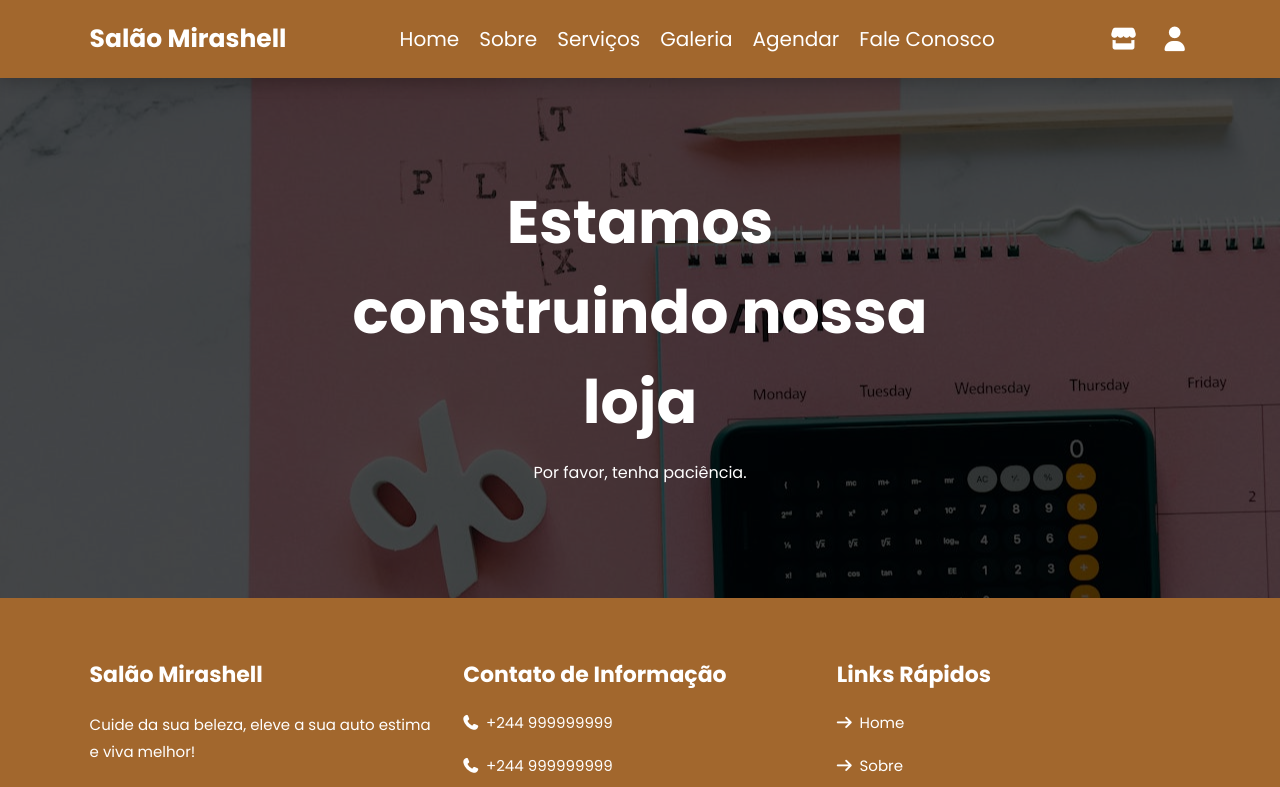
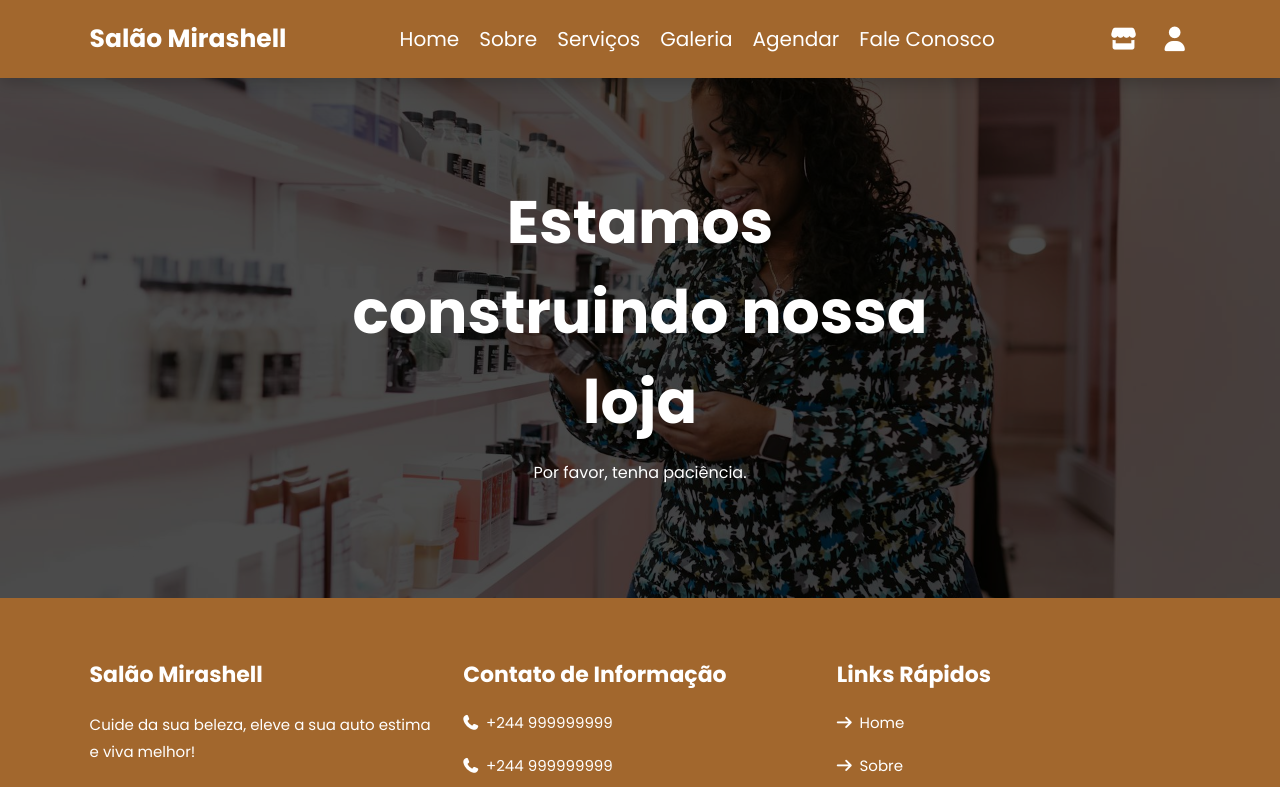
Before and after one commit to DionisioAndre/salao-beleza, a React (Vite) app: page /loja in a window 1280 px wide. Shown: the top 787 px of the page. Built offline with nearby package versions, Linux system fonts and the light colour scheme; a web font is replaced by a local one.

Commit message:
Nome da classe alterada

```diff
--- a/src/pages/Loja.jsx
+++ b/src/pages/Loja.jsx
@@ -14,7 +14,7 @@ export default function Loja () {
             <Header />
 
             {/*Banner*/}
-            <section className="banner agendar">
+            <section className="banner loja">
                 <div className="content">
                     <h3>Estamos construindo nossa loja</h3>
                     <p>Por favor, tenha paciência.</p>
```
